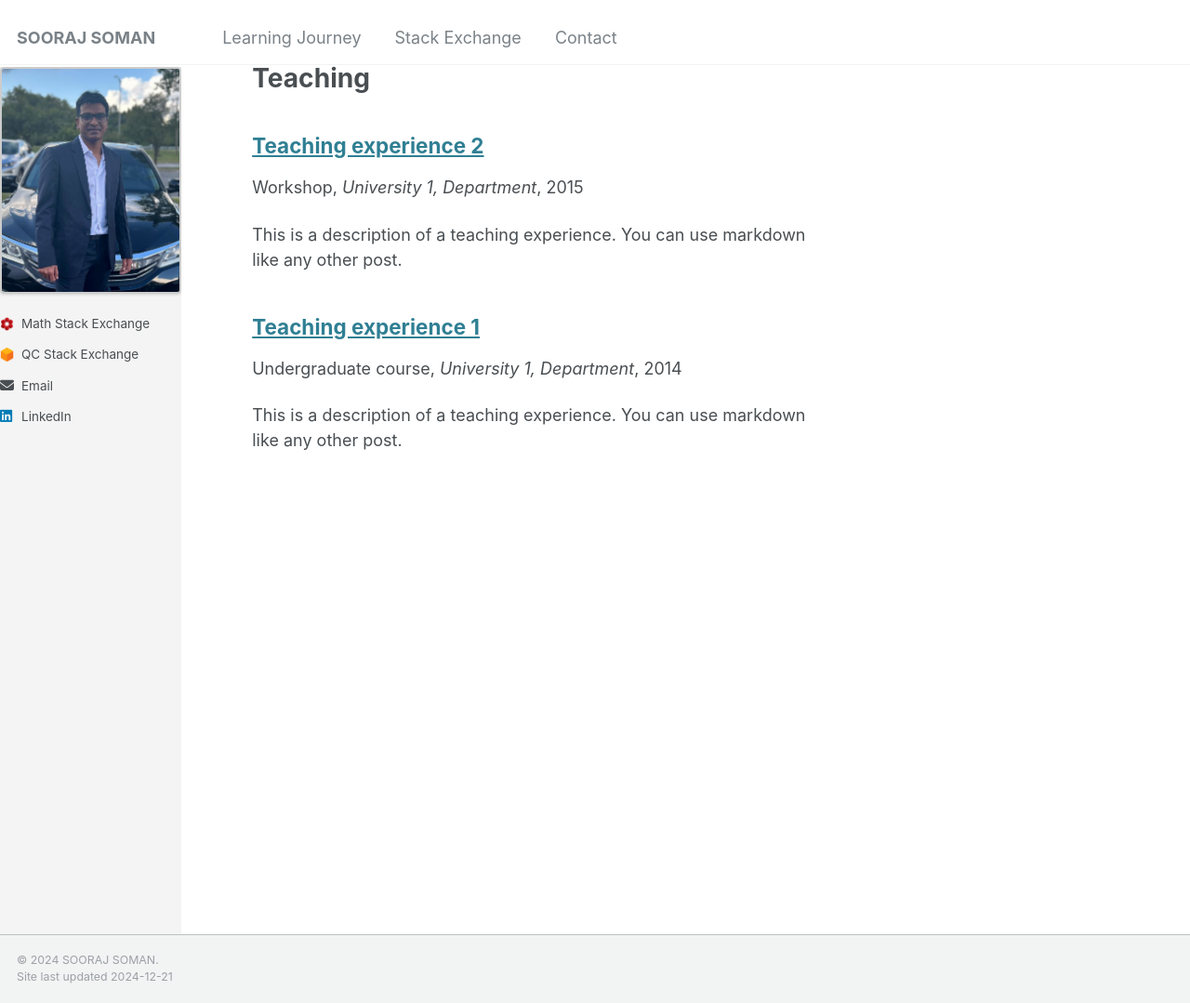
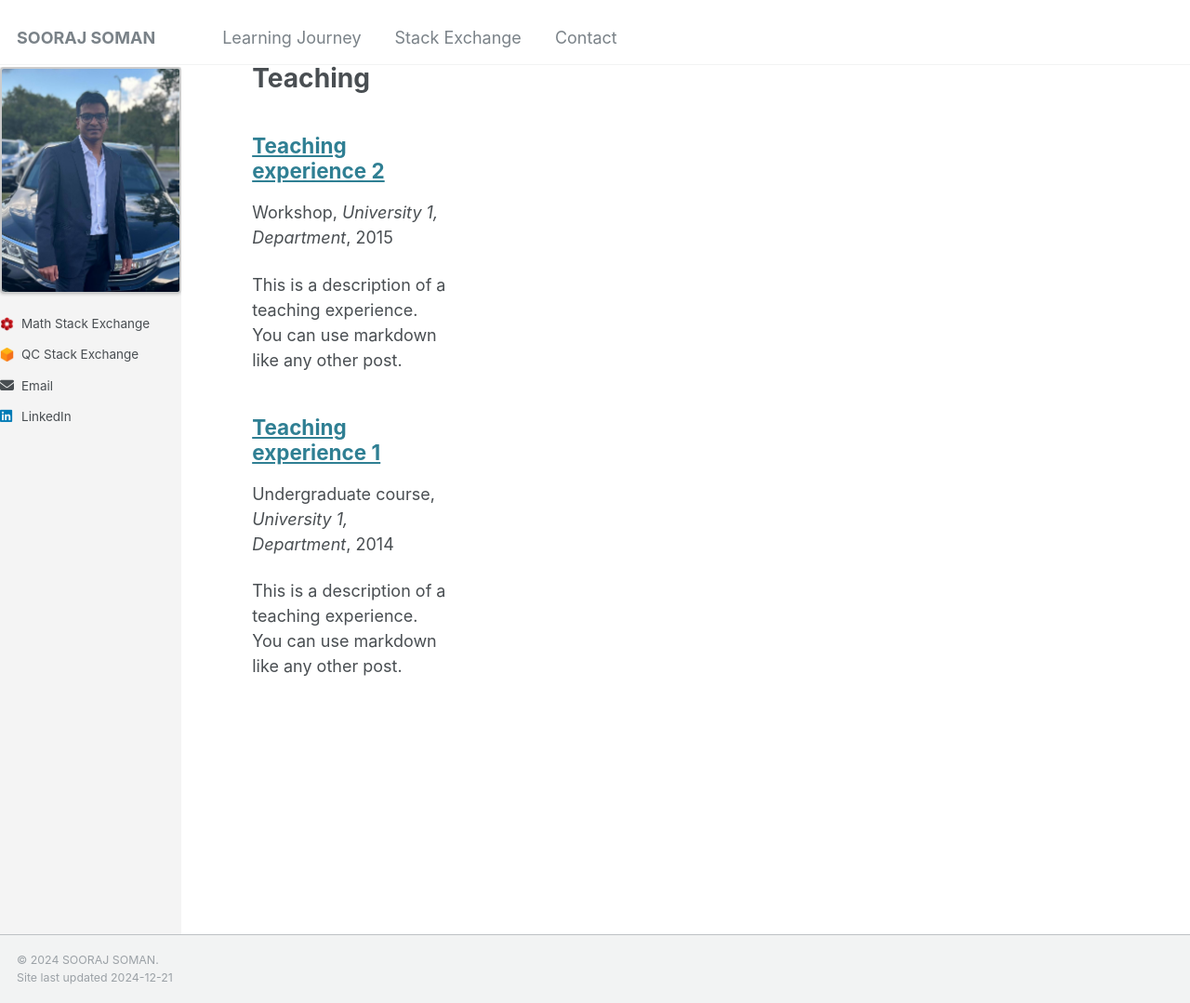
Before and after one commit to soorajss1729/soorajss1729.github.io, a Jekyll site: the page built from _pages/teaching.html, in a window 1280 px wide and 1079 px high. Shown: the whole window at 93% size. Built offline with Jekyll 4.4.1, drawn with Linux system fonts in a browser that asks for light colours.

Commit message:
Update _variables.scss

```diff
--- a/_sass/_variables.scss
+++ b/_sass/_variables.scss
@@ -133,8 +133,8 @@ $x-large                    : 1280px !default;
    ========================================================================== */
 
 $right-sidebar-width-narrow : 200px !default;
-$right-sidebar-width        : 500px !default;
-$right-sidebar-width-wide   : 400px !default;
+$right-sidebar-width        : 800px;/*300px !default;*/
+$right-sidebar-width-wide   : 800px;/*400px !default;*/
 
 $susy: (
   columns: 12,
```
